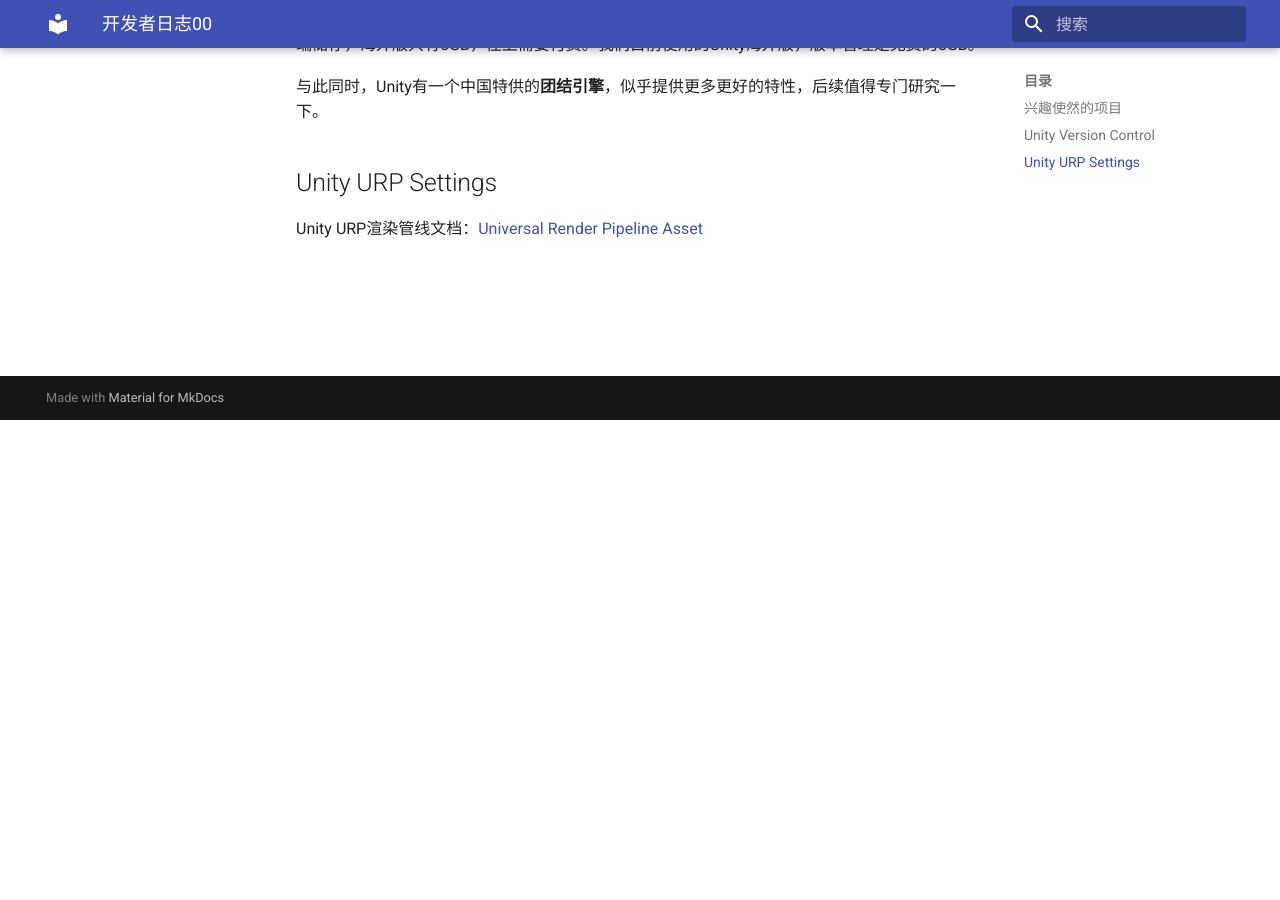
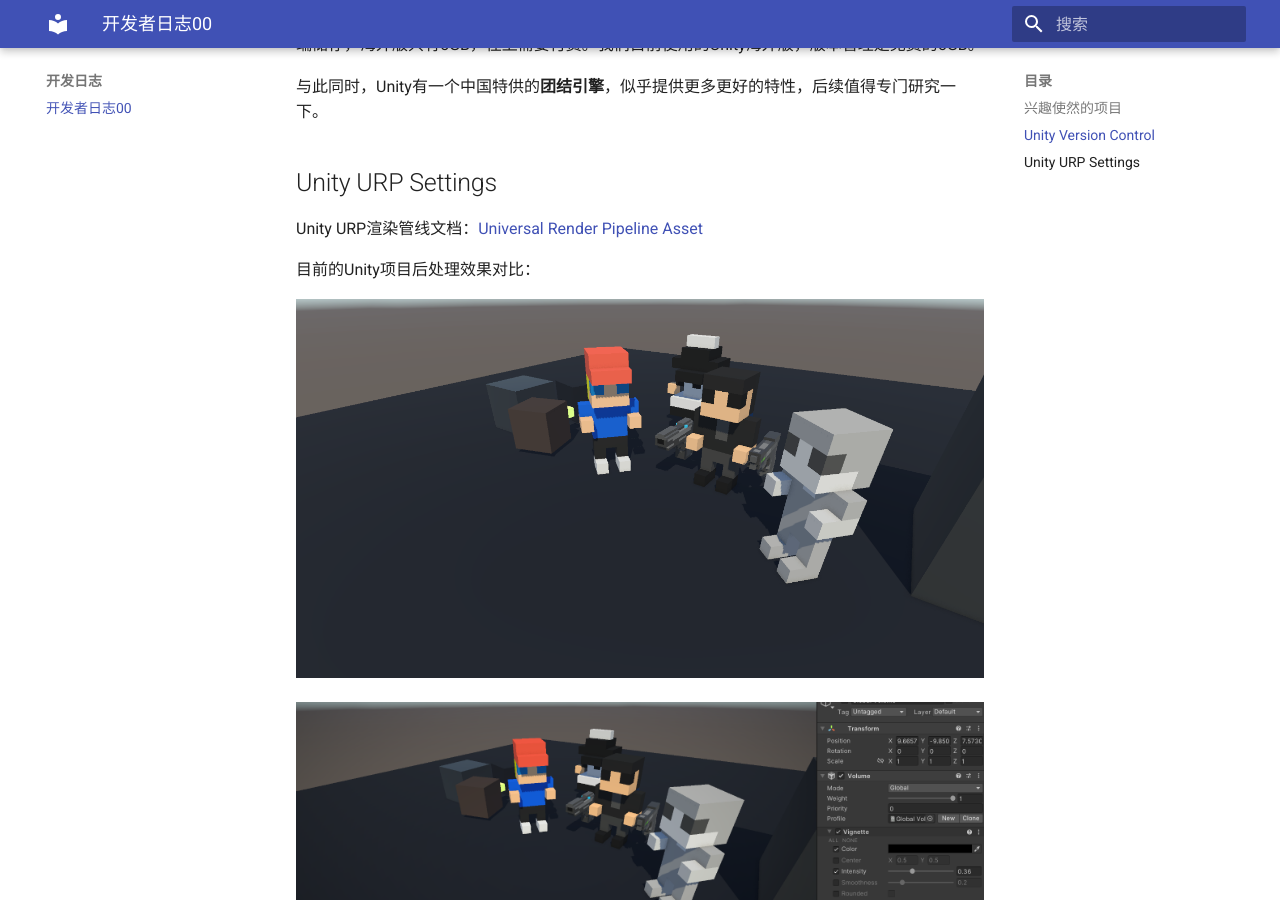
Before and after one commit to Unchained112/BoxHeadSurvivorDoc, an MkDocs documentation site: the page built from docs/DevLogs/2024-03-03-开发者日志00.md, in a window 1280 px wide and 900 px high, scrolled down 480 px. Built offline with MkDocs 1.6.1 and Material for MkDocs 9.7.7, drawn with Linux system fonts in a browser that asks for light colours; before the commit the page ends 900 px from its top, so only the background shows below that.

Commit message:
更新开发者日志

```diff
--- a/docs/DevLogs/2024-03-03-开发者日志00.md
+++ b/docs/DevLogs/2024-03-03-开发者日志00.md
@@ -17,3 +17,9 @@
 ## Unity URP Settings
 
 Unity URP渲染管线文档：[Universal Render Pipeline Asset](https://docs.unity3d.com/Packages/com.unity.render-pipelines.universal@14.0/manual/universalrp-asset.html)
+
+目前的Unity项目后处理效果对比：
+
+![LowPloy Toon Shaded](./../assets/DevLogs/PostProcessingFalse.png)
+
+![LowPloy Toon Shaded](./../assets/DevLogs/PostProcessingTrue.png)
--- a/mkdocs.yml
+++ b/mkdocs.yml
@@ -2,7 +2,7 @@
 nav:
   - 主页: index.md
   - 开发日志:
-    - DevLogs/test.md
+    - DevLogs/2024-03-03-开发者日志00.md
   - 开发教程:
     - HowTos/2024-02-19-如何编辑开发者文档.md
     - HowTos/2024-02-24-如何编辑Unity项目.md
```
Also changed, not shown: docs/assets/DevLogs/PostProcessingFalse.png (added), docs/assets/DevLogs/PostProcessingTrue.png (added).
